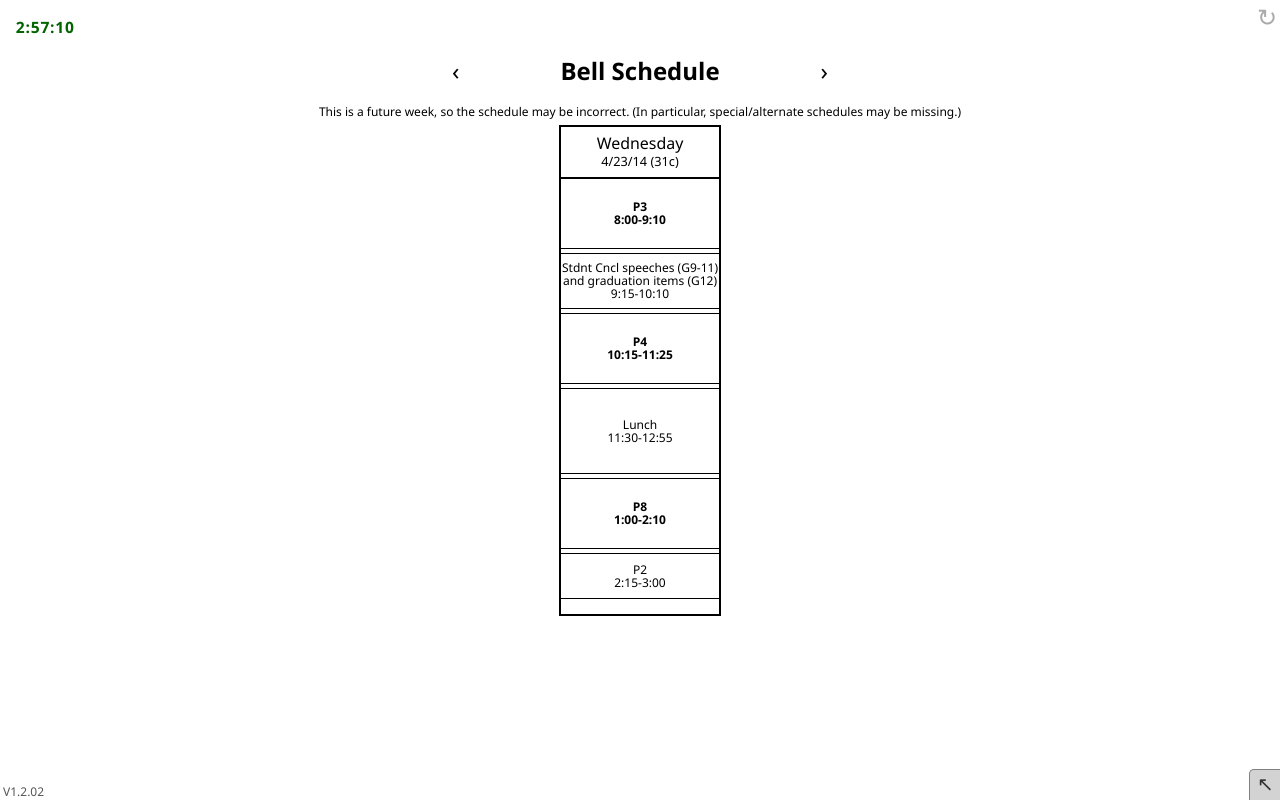
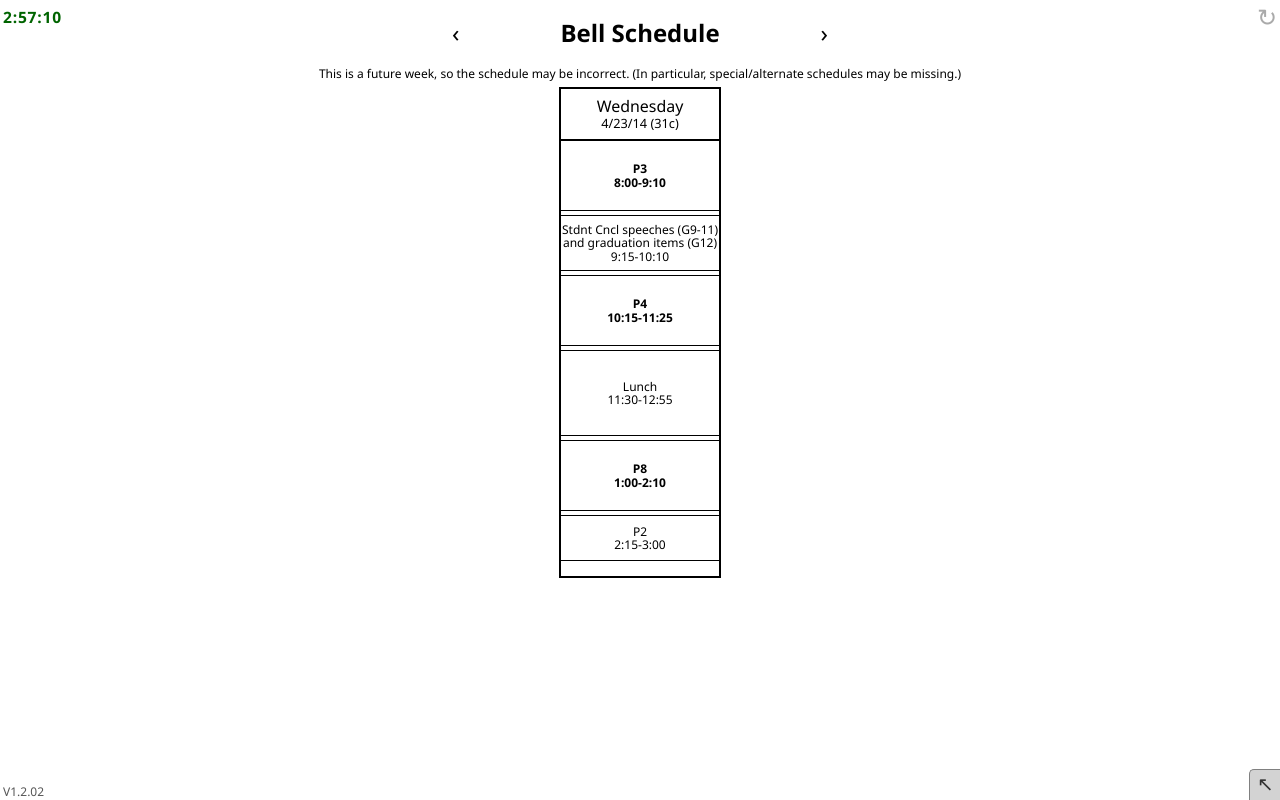
Before and after one commit to HarkerDev/bellschedule, a plain HTML site: page index.html in a window 1280 px wide. Drawn offline with Linux system fonts and the light colour scheme.

Commit message:
Fixed Clock Positioning
Set the clock up so it does not push down the schedule, and aligned it
with the refresh button.

```diff
--- a/style.css
+++ b/style.css
@@ -286,9 +286,12 @@ table{
 }
 #CurrentTime{
 	font-size: 1.3em;
-	text-align: left;
 	letter-spacing: .05em;
-	padding: .5em 0 0 .5em;
 	color: #006400;
 	font-weight: bold;
+	position: absolute;
+	top: 0;
+	left: 0;
+	padding-left: 3px;
+	padding-top: 6px;
 	}
```
